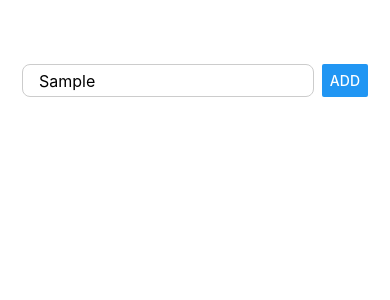
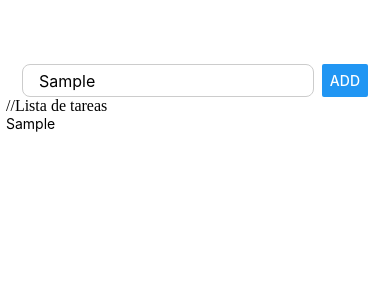
Before and after one commit to Sephiree/to-do-app1, a React Native app: screen / in a window 390 px wide. Both pictures are taken after typing "Sample" into the empty fields and a click on the button "ADD". Shown: the top 300 px of the page. Built offline with nearby package versions, Linux system fonts and the light colour scheme.

Commit message:
"Funciones para tareas y evitar repeticiones"

```diff
--- a/App.js
+++ b/App.js
@@ -1,21 +1,52 @@
 import { StatusBar } from 'expo-status-bar';
 import { StyleSheet, Text,View, TextInput, Button} from 'react-native';
+import { useState } from 'react';
+
 
 export default function App() {
+  const [userInput, setUserInput] = useState("");
+  const [tasksList,setTasksList] = useState([]);
+
+  console.log("User Input:", userInput)
+  console.log("Tasks List:", tasksList)
+
+  const handleAddTask = ()=>{
+    // Verifica si ya existe una tarea con el mismo texto
+    const exists =tasksList.some(task => task.text === userInput);
+    if (exists) {
+      alert("Esta tarea ya existe.");
+      return;
+    }
+    setTasksList([...tasksList, {id: Math.random().toString(), text: userInput}]);
+  }
+
+
   return (
     <View style={styles.container}>
       <View style={styles.taskInputContainer}>
       <TextInput style={styles.taskInput}
-      onChangeText={()=>{}}
+      //Funcion de una sola linea ↓
+      onChangeText={(text)=>setUserInput(text)}
       placeholder="Qué quieres hacer hoy?"
       />
-      <Button title="Add" onPress={()=>{}} />
+      <Button title="Add" onPress={handleAddTask} />
       </View>
+
+//Lista de tareas
+      <View style = {styles.tasksListContainer} />
+      {
+
+        tasksList.map((task, index) => (
+          <Text key={task.id}>{task.text}</Text>
+        ))
+      }
       <StatusBar style="auto"/>
     </View>
   );
 }
 
+
+//Estilos de página
 const styles = StyleSheet.create({
   container: {
     flex: 1,
@@ -36,4 +67,8 @@ const styles = StyleSheet.create({
     paddingHorizontal: 16,
     fontSize: 16
   },
+  tasksListContainer: {
+    paddingHorizontal: 16,
+    gap: 8,
+  },
 });
```
